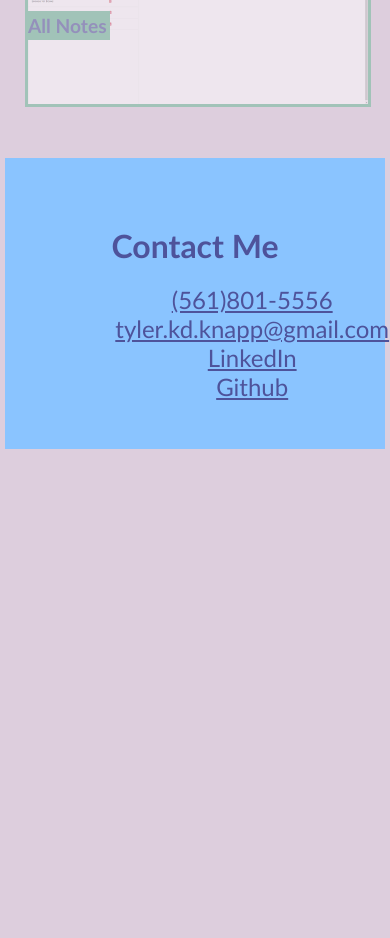
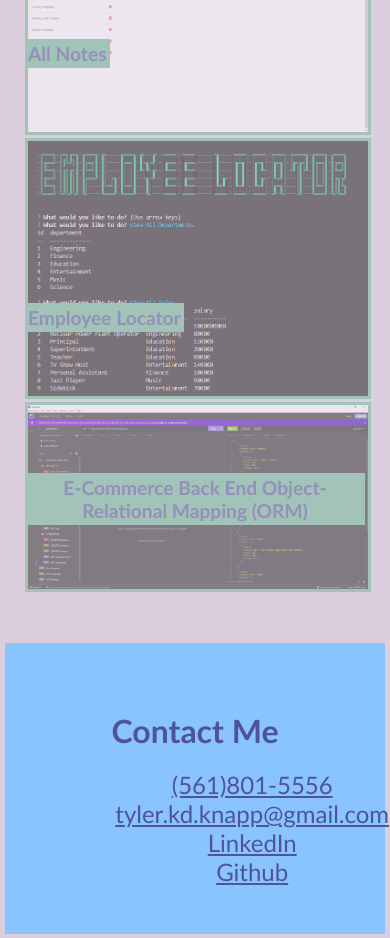
Before and after one commit to Tyler-KD/Tyler-Knapp-Portfolio-Showcase, a plain HTML site: page index.html in a window 390 px wide. Shown: the part 4160-5098 px from the top of the page. Before the commit the page ends 4614 px from the top, so only its background shows below. Drawn offline with Linux system fonts and the light colour scheme.

Commit message:
Added 10th and 11th applications to Work section

```diff
--- a/assets/css/style.css
+++ b/assets/css/style.css
@@ -201,7 +201,9 @@ header a:hover {
 #sixth-application,
 #seventh-application,
 #eighth-application,
-#ninth-application {
+#ninth-application,
+#tenth-application,
+#eleventh-application {
     position: relative;
     cursor: pointer;
     opacity: 0.5;
@@ -217,7 +219,9 @@ header a:hover {
 #fifth-application,
 #seventh-application,
 #eighth-application,
-#ninth-application {
+#ninth-application,
+#tenth-application,
+#eleventh-application {
     position: relative;
     /* Third-application figure set with left of margin 20px from neighboring element */
     margin-left: 20px;
@@ -235,7 +239,9 @@ header a:hover {
 #sixth-application:hover,
 #seventh-application:hover,
 #eighth-application:hover,
-#ninth-application:hover {
+#ninth-application:hover,
+#tenth-application:hover,
+#eleventh-application:hover {
     opacity: 1.0;
 }
 
@@ -246,7 +252,9 @@ header a:hover {
 #sixth-application h3,
 #seventh-application h3,
 #eighth-application h3,
-#ninth-application h3 {
+#ninth-application h3,
+#tenth-application h3,
+#eleventh-application h3 {
     /* position: absolute; */
     bottom: 50px;
     border-style: solid;
@@ -342,12 +350,28 @@ footer a:hover {
 
 /* When using `max-width` as the breakpoint, you must go from widest to narrowest to avoid conflict */
 
-@media screen and (max-width: 1245px) {
+@media screen and (max-width: 1650px) {
     #inner-container,
     footer nav ul {
         /* The flex container's main-axis is the same as the block-axis */
         flex-direction: column;
     }
+
+        /* All application h3s have the browser calculate and select a width at 1650px or smaller */
+        #first-application h3,
+        #second-application h3,
+        #third-application h3,
+        #fourth-application h3,
+        #fifth-application h3,
+        #sixth-application h3,
+        #seventh-application h3,
+        #eighth-application h3,
+        #ninth-application h3,
+        #tenth-application h3,
+        #eleventh-application h3 {
+            width: auto;
+            position: absolute;
+        }
 }
 
 /* Tablets - footer changes color */
@@ -397,8 +421,11 @@ footer a:hover {
     #sixth-application h3,
     #seventh-application h3,
     #eighth-application h3,
-    #ninth-application h3 {
+    #ninth-application h3,
+    #tenth-application h3,
+    #eleventh-application h3 {
         width: auto;
+        position: absolute;
     }
 
     /* Footer background-color changes to hex #772014 at 992px or smaller */
@@ -448,7 +475,9 @@ footer a:hover {
     #sixth-application h3,
     #seventh-application h3,
     #eighth-application h3,
-    #ninth-application h3 {
+    #ninth-application h3,
+    #tenth-application h3,
+    #eleventh-application h3 {
         position: absolute;
            }
 
--- a/index.html
+++ b/index.html
@@ -42,12 +42,11 @@
                 <p>Hi, my name is Tyler Knapp and I'm a graduate from Florida State University with a Bachelor of
                     Science Degree in Biology. My background is in biological, genetic, and optical laboratories.
                     Currently, I'm an eager full-stack developer with a certificate in full-stack web development from
-                    Rice University. Among my full-stack
-                    work includes a collaborative food quiz that helps users decide what food to eat based various choices,
-                    a command-line application that dynamically generates a professional README.md file
-                    from a user's input using the Inquirer package, a logo generator that generates a simple logo by
-                    taking in user input to generate a log and save it as an SVG file, and a Note Taker that uses
-                    an Express.js back end and will save and retrieve note data from a JSON file.
+                    Rice University. Among my full-stack work includes a collaborative food quiz that helps users
+                    decide what food to eat based various choices, a Note Taker that uses an Express.js back end
+                    and will save and retrieve note data from a JSON file, an application to manage a company's employee database,
+                    using Node.js, Inquirer, and MySQL, and an application back end for an e-commerce site built to take a working Express.js API
+                    and configure it to use Sequelize to interact with a MySQL database.
                     <!-- <br><br> makes double line break within paragraph -->
                     <br><br>
                     <span>As an undergraduate tutor, I've learned soft skills to complement my work with other peers
@@ -140,7 +139,8 @@
                     <!-- 8th Application image -->
                     <figure id="eighth-application">
                         <a href="https://github.com/Tyler-KD/Make-Your-Own-Logo">
-                            <img src="./assets/images/Make Your Own Logo prompt.png" alt="8th Application Make Your Own Logo Image">
+                            <img src="./assets/images/Make Your Own Logo prompt.png"
+                                alt="8th Application Make Your Own Logo Image">
                         </a>
                         <!-- H3 8th Application -->
                         <h3>Make Your Own Logo</h3>
@@ -148,10 +148,29 @@
                     <!-- 9th Application image -->
                     <figure id="ninth-application">
                         <a href="https://all-notes-e16ad98ac8f6.herokuapp.com/">
-                            <img src="./assets/images/All Notes Notes Page(1).png" alt="9th Application All Notes Image">
+                            <img src="./assets/images/All Notes Notes Page(1).png"
+                                alt="9th Application All Notes Image">
                         </a>
                         <!-- H3 9th Application -->
                         <h3>All Notes</h3>
+                    </figure>
+                    <!-- 10th Application image -->
+                    <figure id="tenth-application">
+                        <a href="https://github.com/Tyler-KD/employee-locator">
+                            <img src="./assets/images/Employee Locator screenshot (1).png"
+                                alt="10th Application Employee Locator Image">
+                        </a>
+                        <!-- H3 10th Application -->
+                        <h3>Employee Locator</h3>
+                    </figure>
+                    <!-- 11th Application image -->
+                    <figure id="eleventh-application">
+                        <a href="https://github.com/Tyler-KD/e-commerce-back-end-object-relational-mapping-orm-">
+                            <img src="./assets/images/E-Commerce Back End Insomnia Core Routes.png"
+                                alt="11th Application E-Commerce Back End Image">
+                        </a>
+                        <!-- H3 11th Application -->
+                        <h3>E-Commerce Back End Object-Relational Mapping (ORM)</h3>
                     </figure>
                 </div>
             </section>
```
Also changed, not shown: assets/images/E-Commerce Back End Insomnia Core Routes.png (added), assets/images/Employee Locator screenshot (1).png (added), assets/images/Employee Locator screenshot.png (added).
